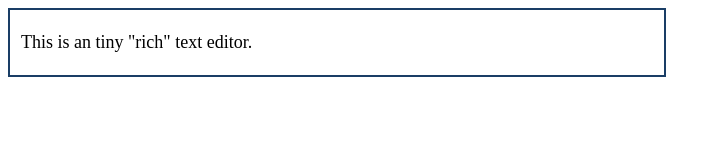
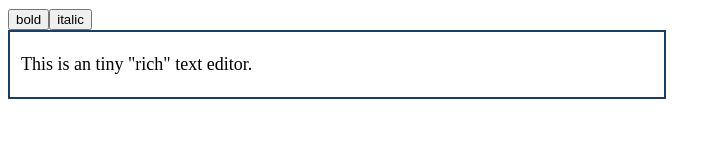
Before and after one commit to pnowak/tiny-text-editor, a website built with webpack: page index.html in a window 1280 px wide. Shown: the whole page, without its empty margins (0-721 px from the left). Built offline with nearby package versions, Linux system fonts and the light colour scheme; a web font is replaced by a local one.

Commit message:
add button

```diff
--- a/index.html
+++ b/index.html
@@ -6,6 +6,7 @@
         <link href="https://fonts.googleapis.com/css?family=Maitree:200,300,400,500,600,700&amp;subset=latin-ext,thai,vietnamese" rel="stylesheet">
     </head>
     <body>
+        <div id="buttons"></div>
         <div id="editor">
             <p>This is an tiny "rich" text editor.</p>
         </div>
--- a/index.js
+++ b/index.js
@@ -5,6 +5,4 @@ import { get } from './src/helpers';
 
 const editor = new Editor();
 
-editor.create( get( 'editor' ), {
-    toolbar: [ 'bold', 'italic', 'undo', 'redo' ]
-} );
+editor.create( get( 'editor' ), 'bold');
--- /dev/null
+++ b/src/button.js
@@ -0,0 +1,24 @@
+'use strict';
+
+import { get } from './helpers';
+
+class Button {
+	constructor(type) {
+		this.type = type;
+	}
+
+	create() {
+		const button = document.createElement( 'button' );
+		const content = document.createTextNode(this.type);
+		const div = get( 'buttons' );
+
+		button.addEventListener('click', (e) => console.log(e.target), false);
+
+		button.classList.add(this.type);
+		button.appendChild(content);
+
+		return div.appendChild(button);
+	}
+}
+
+export default Button;
--- a/src/editor.js
+++ b/src/editor.js
@@ -1,12 +1,18 @@
 'use strict';
 
 import Typing from './typing';
+import Button from './button';
 import { get } from './helpers';
 
 const typing = new Typing();
+const bold = new Button('bold');
+const italic = new Button('italic');
+
+bold.create();
+italic.create();
 
 class Editor {
-	constructor(element, config = {}) {
+	constructor(element, config) {
 		this.element = element;
 		this.config = config;
 	}
```
Also changed, not shown: dist/bundle.js.
